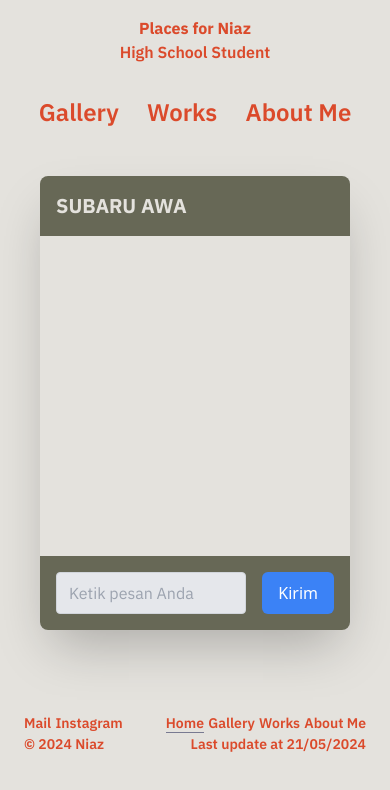
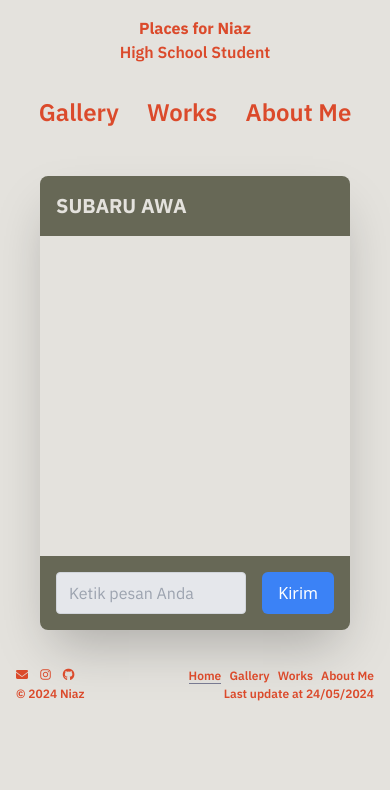
Before and after one commit to NiazTy/subaru-awa, a website: page index.html in a window 390 px wide. Drawn offline with nearby package versions, Linux system fonts and the light colour scheme; files that its build step writes are made by us from their sources.

Commit message:
modified: index.js -> minor fix

```diff
--- a/index.html
+++ b/index.html
@@ -6,7 +6,7 @@
 	<title>Places for Niaz - Niaz.my.id</title>
   <link rel="icon" type="image/x-icon" href="public/logo-hanamaki-towa.png">
 
-	<!-- <link rel="stylesheet" href="style.css"> -->
+	<link rel="stylesheet" href="style.css">
 	<link rel="stylesheet" href="src/css/base.css">
 	<link rel="stylesheet" href="dist/output.css">
 
@@ -44,23 +44,24 @@
       </div>
     </div>
   </div>
-  <footer class="mx-6 md:mx-12 mt-12 mb-6">
+  <footer class="mx-4 md:mx-12 mb-6">
 	<div class="flex justify-between">
 		<div class="flex flex-col">
-				<span class="space-x-0 md:space-x-6">
-					<a href="mailto:niaz@hcloud.my.id" class="font-ibm-plex-sans text-sm link-hovered font-semibold text-paragraph">Mail</a> <br class="hidden">
-					<a href="https://instagram.com/m.niazyk" class="font-ibm-plex-sans text-sm link-hovered font-semibold text-paragraph">Instagram</a>
+			<span class="space-x-2 md:space-x-4">
+				<a href="mailto:niaz@hcloud.my.id" class="text-paragraph"><i class="fa-xs fa-solid fa-envelope"></i></a> <br class="hidden">
+				<a href="https://instagram.com/m.niazyk" class="text-paragraph"><i class="fa-xs fa-brands fa-instagram"></i></a> <br class="hidden">
+				<a href="https://github.com/NiazTy" class="text-paragraph"><i class="fa-xs fa-brands fa-github"></i></a>
 			</span>
-				<span><p class="font-ibm-plex-sans text-sm font-semibold text-paragraph">© 2024 <a href="/">Niaz</a></p></span>
+			<span><p class="font-ibm-plex-sans text-xs md:text-sm font-semibold text-paragraph">© 2024 <a href="/">Niaz</a></p></span>
 		</div>
 		<div class="flex flex-col">
-				<span class="space-x-0 md:space-x-6">
-					<a href="https://niaz.my.id/" class="border-b border-[#787A91] font-ibm-plex-sans text-sm font-semibold text-paragraph">Home</a> <br class="hidden">
-					<a href="https://niaz.my.id/gallery.html" class="font-ibm-plex-sans text-sm link-hovered font-semibold text-paragraph">Gallery</a> <br class="hidden">
-					<a href="https://niaz.my.id/works.html" class="font-ibm-plex-sans text-sm link-hovered font-semibold text-paragraph">Works</a> <br class="hidden">
-					<a href="https://niaz.my.id/about-me.html" class="font-ibm-plex-sans text-sm link-hovered font-semibold text-paragraph">About Me</a> <br class="hidden">
+			<span class="space-x-1 md:space-x-6">
+				<a href="#home" class="border-b border-[#787A91] font-ibm-plex-sans text-xs md:text-sm font-semibold text-paragraph">Home</a> <br class="hidden">
+				<a href="public/gallery.html" class="font-ibm-plex-sans text-xs md:text-sm link-hovered font-semibold text-paragraph">Gallery</a> <br class="hidden">
+				<a href="public/works.html" class="font-ibm-plex-sans text-xs md:text-sm link-hovered font-semibold text-paragraph">Works</a> <br class="hidden">
+				<a href="public/about-me.html" class="font-ibm-plex-sans text-xs md:text-sm link-hovered font-semibold text-paragraph">About Me</a> <br class="hidden">
 			</span>
-				<span><p class="font-ibm-plex-sans text-sm text-right font-semibold text-paragraph">Last update at 21/05/2024</p></span>
+			<span><p class="font-ibm-plex-sans text-xs md:text-sm text-right font-semibold text-paragraph">Last update at 24/05/2024</p></span>
 		</div>
 </footer>
 
```
Lines whose indentation alone changed are shown as unchanged.
